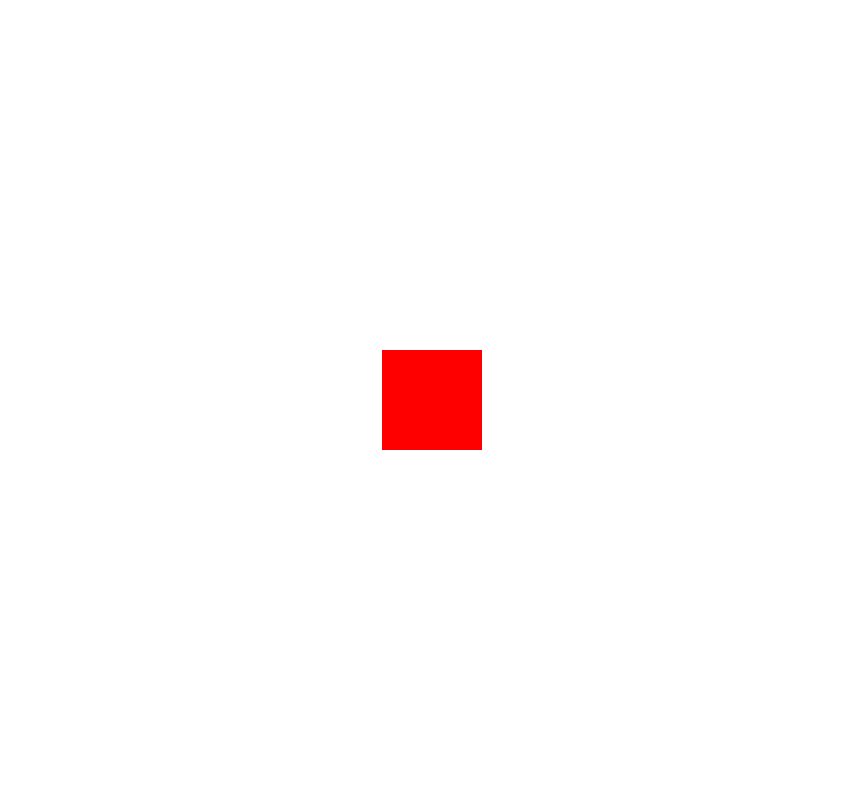
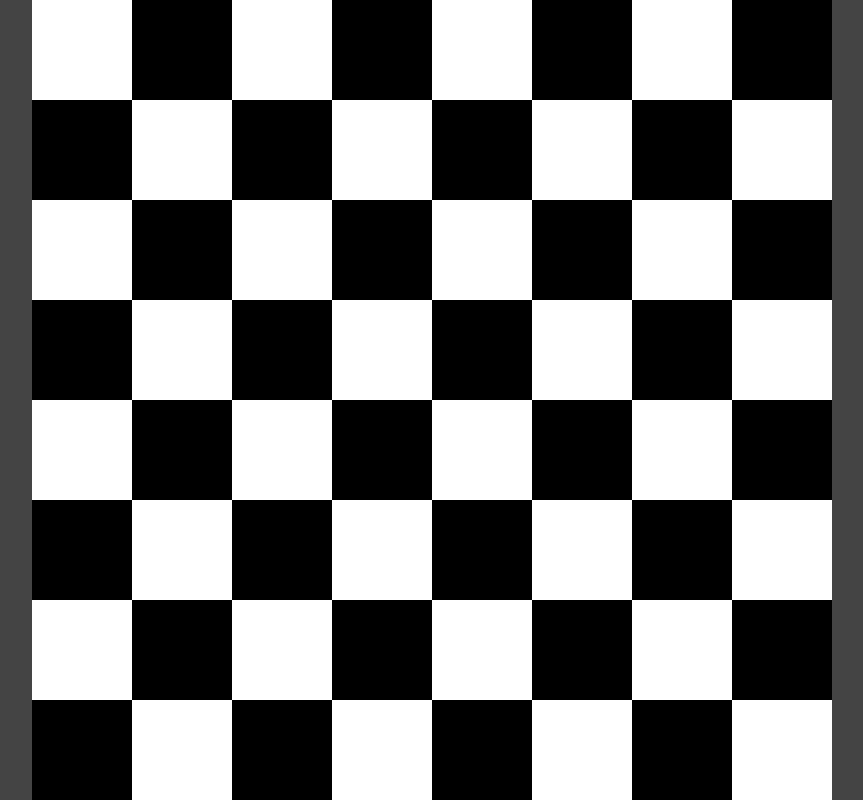
Before and after one commit to betosan83/review-react-nextjs, a Next.js app: page / in a window 1280 px wide. Shown: the whole page, without its empty margins (208-1071 px from the left). Built offline with nearby package versions, Linux system fonts and the light colour scheme.

Commit message:
Chess table exercice.

```diff
--- /dev/null
+++ b/components/Linha.jsx
@@ -0,0 +1,17 @@
+import Subdivisao from "./Subdivisao";
+import styles from '../styles/Linha.module.css'
+
+export default function Linha(props) {
+    return (
+        <div className={styles.linha}>
+            <Subdivisao preta={props.preta}/>
+            <Subdivisao preta={!props.preta}/>
+            <Subdivisao preta={props.preta}/>
+            <Subdivisao preta={!props.preta}/>
+            <Subdivisao preta={props.preta}/>
+            <Subdivisao preta={!props.preta}/>
+            <Subdivisao preta={props.preta}/>
+            <Subdivisao preta={!props.preta}/>
+        </div>
+    )
+}
--- a/components/Subdivisao.jsx
+++ b/components/Subdivisao.jsx
@@ -2,6 +2,11 @@ import styles from '../styles/Subdivisao.module.css'
 
 export default function Subdivisao(props) {
     return (
-        <div className={styles.subdivisao}></div>
+        <div
+            style={{
+                backgroundColor: props.preta ? "#000" : "#fff"
+            }}
+            className={styles.subdivisao}>
+        </div>
     )
 }
--- /dev/null
+++ b/components/Tabuleiro.jsx
@@ -0,0 +1,16 @@
+import Linha from "./Linha";
+
+export default function Tabuleiro() {
+    return (
+        <div>
+            <Linha/>
+            <Linha preta/>
+            <Linha/>
+            <Linha preta/>
+            <Linha/>
+            <Linha preta/>
+            <Linha/>
+            <Linha preta/>
+        </div>
+    )
+}
--- a/pages/index.js
+++ b/pages/index.js
@@ -1,11 +1,11 @@
 
-import Subdivisao from '../components/Subdivisao'
+import Tabuleiro from '../components/Tabuleiro'
 import styles from '../styles/Home.module.css'
 
 export default function Home() {
   return (
     <div className={styles.container}>
-      <Subdivisao></Subdivisao>
+      <Tabuleiro/>
     </div>
   )
 }
--- /dev/null
+++ b/styles/Linha.module.css
@@ -0,0 +1,3 @@
+.linha {
+    display: flex;
+}
--- a/styles/globals.css
+++ b/styles/globals.css
@@ -2,8 +2,7 @@ html,
 body {
   padding: 0;
   margin: 0;
-  font-family: -apple-system, BlinkMacSystemFont, Segoe UI, Roboto, Oxygen,
-    Ubuntu, Cantarell, Fira Sans, Droid Sans, Helvetica Neue, sans-serif;
+  background-color: #444;
 }
 
 a {
```
